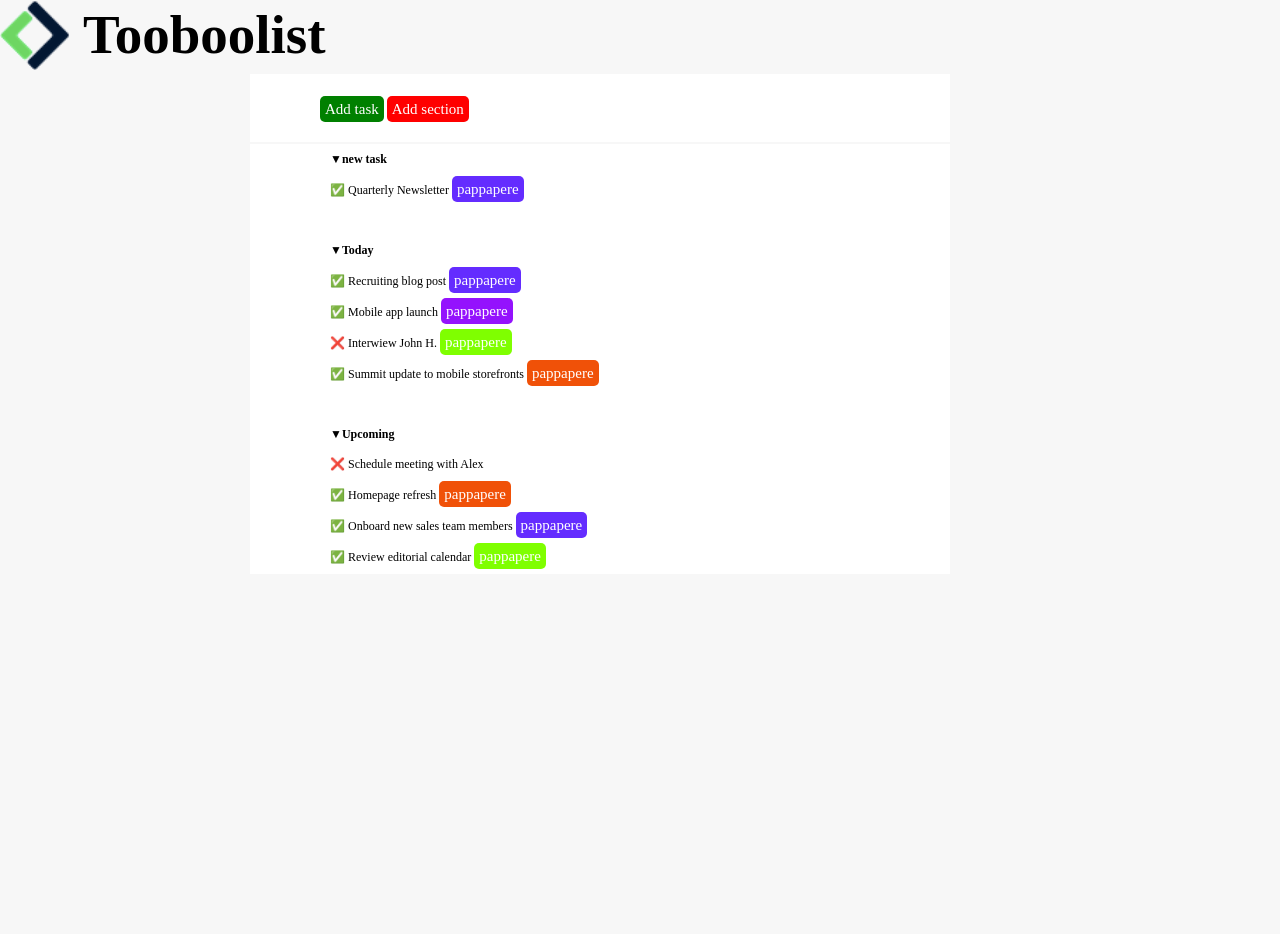
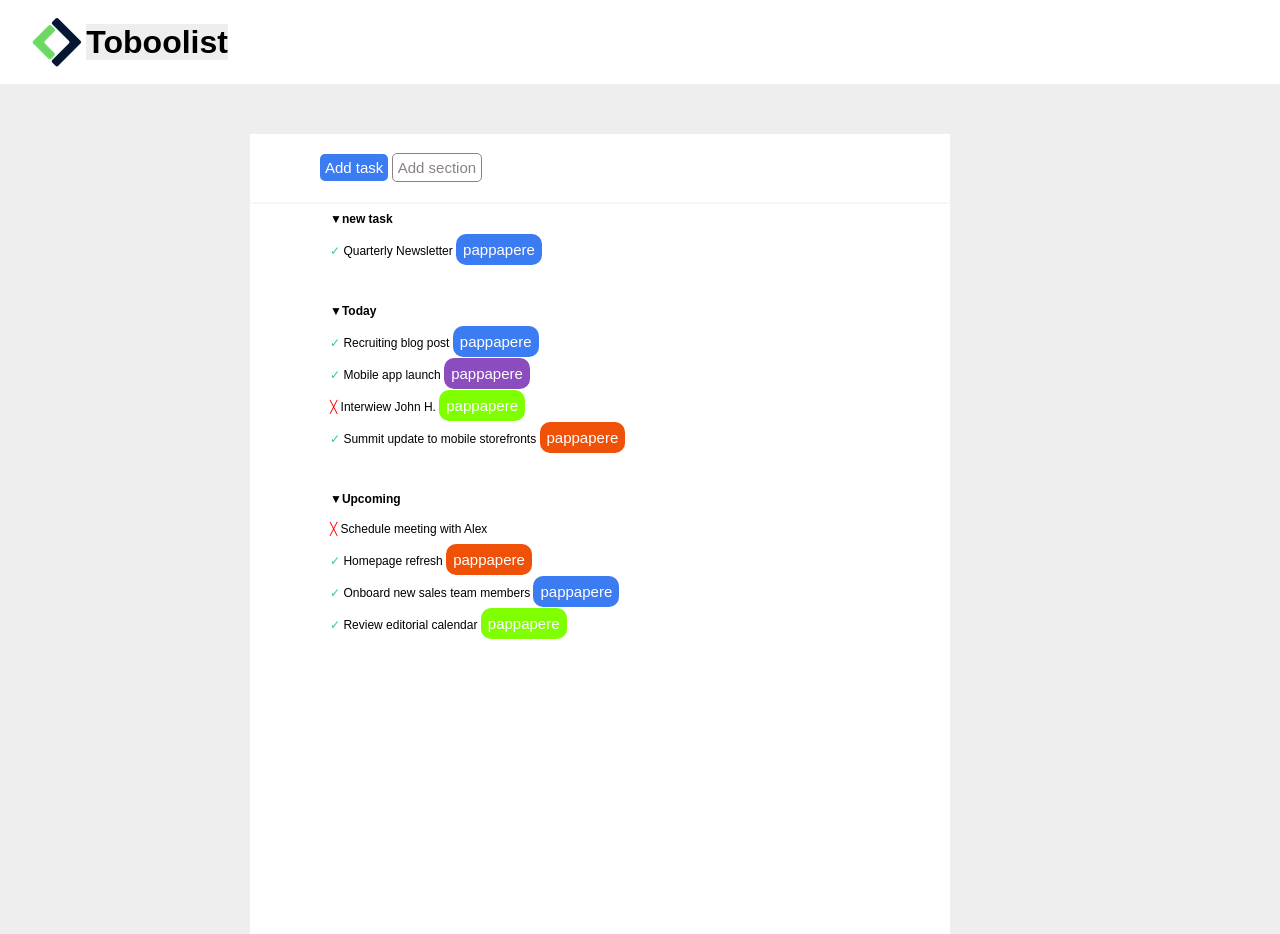
Before and after one commit to PietroSommaruga/html-css-toboolist, a plain HTML site: page index.html in a window 1280 px wide. Before the commit the page ends 800 px from the top, so only its background shows below. Drawn offline with Linux system fonts and the light colour scheme.

Commit message:
Fix titolo

```diff
--- a/css/style.css
+++ b/css/style.css
@@ -2,43 +2,25 @@
     margin: 0;
     padding: 0;
     box-sizing: border-box;
-    background-color: #f7f7f7;
+    background-color: #eee;
     font-size: 12px;
+    font-family: Arial, Helvetica, sans-serif;
 }
-/* HEADER */
-
-.logo{
-    height: 70px;
-    width: 80px;
-    display: inline-block;
-    background-image: url(../img/Logo.png);
-    background-repeat: no-repeat;
-    background-size: 70px;
-
-}
-
-.logo-text{
-    height: 70px;
-    width: 1000px;
-    display: inline-block;
-    line-height: 70px;
-    overflow: hidden;
-
-}
-
-.text {
-    font-size: 55px;
-}
-/* // HEADER */
 
 /* MAIN */
 .main-container{
     width: 700px;
-    height: 500px;
+    height: 800px;
     margin-left: 250px;
     margin-right: 250px;
     overflow: hidden;
 }
+
+
+li :before {
+    content: \2713;
+}
+
 
 .add-container{
     width: 700px;
@@ -50,9 +32,13 @@
     border-bottom: 2px solid #f7f7f7;
 }
 
+button{
+    border: 0;
+}
+
 .add-task {
     font-size: 15px;
-    background-color: green;
+    background-color: rgb(60, 124, 243);
     border: 1 px solid;
     border-radius: 5px;
     padding: 5px;
@@ -61,11 +47,11 @@
 
 .add-section{
     font-size: 15px;
-    background-color: red;
-    border: 1 px solid;
+    background-color: #fff;
+    border:  1px solid #8b8282;
     border-radius: 5px;
     padding: 5px;
-    color: #fff;
+    color: #8b8282;
 }
 
 /* seconda parte main */
@@ -93,25 +79,55 @@ li {
 
 .rettangolino{
     font-size: 15px;
-
     border: 1 px solid;
-    border-radius: 5px;
-    padding: 5px;
+    border-radius: 10px;
+    padding: 7px;
     color: white;
 }
 
 .rettangolino.verde{
-background-color: chartreuse;
+    background-color: chartreuse;
 }
 
 .rettangolino.blu{
-    background-color: rgb(100, 44, 255);
-    }
+    background-color: rgb(60, 124, 243);
+}
 
 .rettangolino.arancione{
-        background-color: rgb(240, 81, 8);
-        }
+    background-color: rgb(240, 81, 8);
+}
 
 .rettangolino.viola{
-     background-color: rgb(148, 18, 253);
+    background-color: rgb(139, 76, 190);
 }
+
+
+
+
+.checked:before {
+    content: '\2713';
+    color: #2cc6ab;
+}
+
+.deleted:before {
+    content: '\2573';
+    color: #ff0000;
+    border-color: #ff0000;
+}
+/* HEADER */
+
+header {
+    background-color: white;
+    padding: 15px 30px;
+    margin-bottom: 50px;
+}
+header img{
+    vertical-align: middle;
+}
+.logo-text {
+    font-size: 32px;
+    font-weight: bold;
+    vertical-align: middle;
+}
+
+/* // HEADER */
--- a/index.html
+++ b/index.html
@@ -11,10 +11,8 @@
       <div class="container">
           <!-- INIZIO HEADER -->
         <header>
-                  <div class="logo"></div>
-                  <div class="logo-text">
-                      <b class="text">Tooboolist</b>
-                   </div>
+                  <img src="img/logo copia.png" alt="">
+                  <span class="logo-text">Toboolist</span>
         </header>
          <!-- FINE HEADER -->
 
@@ -22,14 +20,20 @@
          <main>
            <div class="main-container">
               <div class="add-container">
-                 <span class="add-task">Add task</span> <span class="add-section">Add section</span>
+                 <button class="add-task">Add task</button>
+                  <button class="add-section">Add section</button>
               </div>
 
               <div class="list-container">
+
+
+
+
+
                   <h3 class="list-title">&#9660;new task</h3>
 
                       <ul>
-                          <li>&#9989; Quarterly Newsletter <span class="rettangolino blu">pappapere</span></li>
+                          <li class="checked"> Quarterly Newsletter <button class="rettangolino blu">pappapere</button></li>
 
                       </ul>
 
@@ -39,10 +43,10 @@
                       <h3 class="list-title">&#9660;Today</h3>
 
                       <ul>
-                          <li>&#9989; Recruiting blog post <span class="rettangolino blu">pappapere</span></li>
-                          <li>&#9989; Mobile app launch <span class="rettangolino viola">pappapere</span></li>
-                          <li>&#10060; Interwiew John H. <span class="rettangolino verde">pappapere</span></li>
-                          <li>&#9989; Summit update to mobile storefronts <span class="rettangolino arancione">pappapere</span></li>
+                          <li class="checked"> Recruiting blog post <button class="rettangolino blu">pappapere</button></li>
+                          <li class="checked"> Mobile app launch <button class="rettangolino viola">pappapere</button></li>
+                          <li class="deleted"> Interwiew John H. <button class="rettangolino verde">pappapere</button></li>
+                          <li class="checked"> Summit update to mobile storefronts <button class="rettangolino arancione">pappapere</button></li>
 
                       </ul>
 
@@ -52,10 +56,10 @@
                       <h3 class="list-title">&#9660;Upcoming</h3>
 
                       <ul>
-                          <li>&#10060; Schedule meeting with Alex </li>
-                          <li>&#9989; Homepage refresh  <span class="rettangolino arancione">pappapere</span></li>
-                          <li>&#9989; Onboard new sales team members <span class="rettangolino blu">pappapere</span></li>
-                          <li>&#9989; Review editorial calendar <span class="rettangolino verde">pappapere</span></li>
+                          <li class="deleted"> Schedule meeting with Alex </li>
+                          <li class="checked"> Homepage refresh  <button class="rettangolino arancione">pappapere</button></li>
+                          <li class="checked"> Onboard new sales team members <button class="rettangolino blu">pappapere</button></li>
+                          <li class="checked"> Review editorial calendar <button class="rettangolino verde">pappapere</button></li>
 
 
                       </ul>
```
